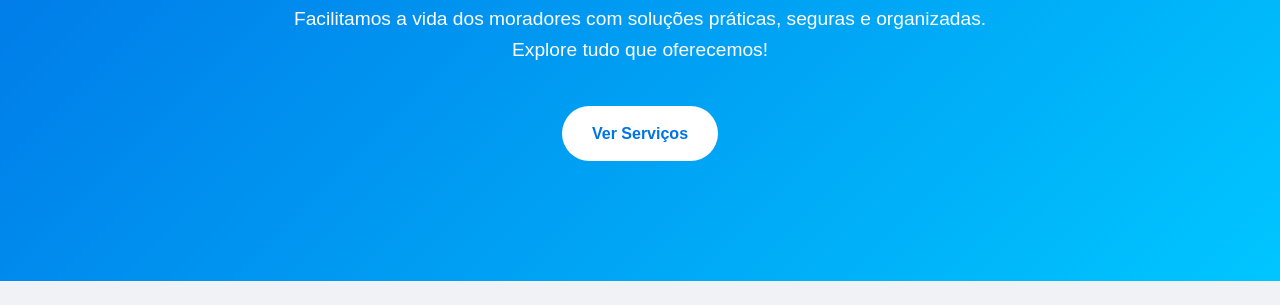
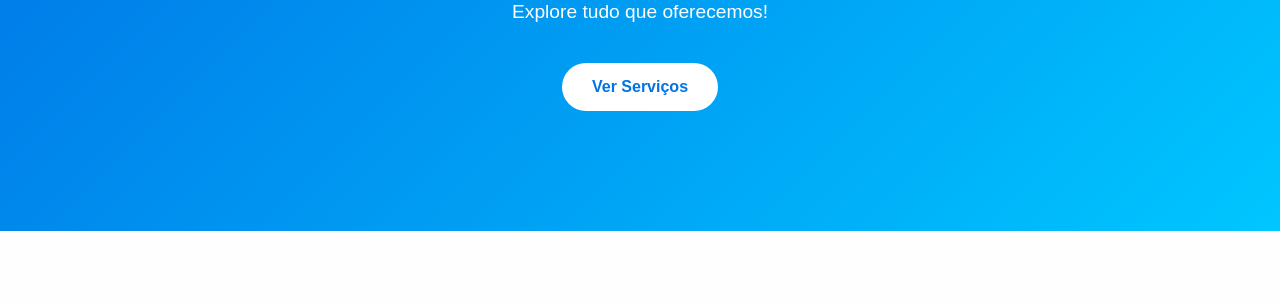
Before and after one commit to Lucas-Alexandre131/connectcond, a website: page pages/services.html in a window 1280 px wide. Shown: the part 295-600 px from the top of the page. Drawn offline with Linux system fonts and the light colour scheme.

Commit message:
Mudança de estilo do body

```diff
--- a/css/teste/services.css
+++ b/css/teste/services.css
@@ -43,9 +43,12 @@
 }
 
 body {
-    background: var(--color-bg);
-    color: var(--color-text);
-    line-height: 1.6;
+  font-family: 'Segoe UI', Tahoma, Geneva, Verdana, sans-serif;
+  margin: 0;
+  padding: 0;
+  background: var(--bg);
+  color: var(--text);
+  transition: background .3s ease, color .3s ease;
 }
 
 /* Hero Section */
```
